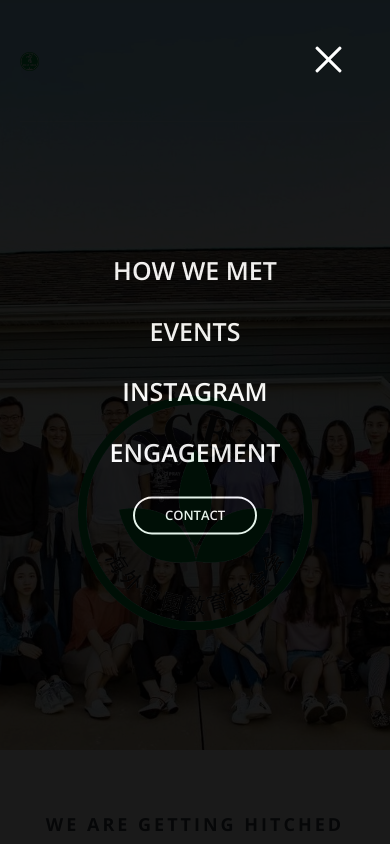
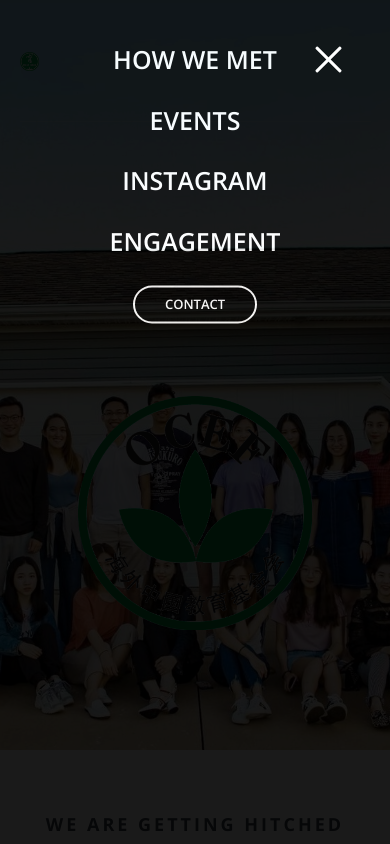
Before and after one commit to UIUC-OCEF/UIUC-OCEF.github.io, a website: page index.html in a window 390 px wide. Both pictures are taken after a click on the link 328 px from the left and 61 px from the top of the page. Shown: the top 844 px of the page. Drawn offline with nearby package versions, Linux system fonts and the light colour scheme; some packages are replaced by stand-ins of ours; a script that the page names is missing; files whose address does not match are found by name.

Commit message:
Update queries.css

```diff
--- a/css/queries.css
+++ b/css/queries.css
@@ -56,7 +56,7 @@
 
     header nav {
         position: relative;
-        top: 45%;
+        top: 20%;
         -moz-transform: translatey(-45%);
         -ms-transform: translatey(-45%);
         -o-transform: translatey(-45%);
```
